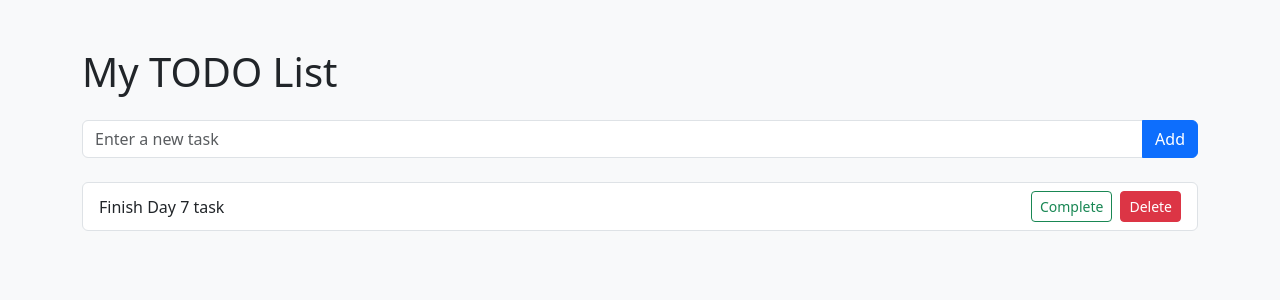
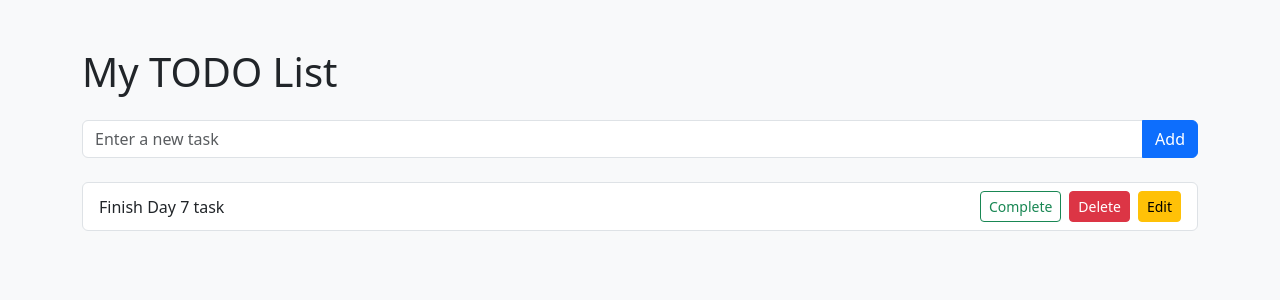
Before and after one commit to Farrelias04/flask_todo, a Flask app: page / in a window 1280 px wide. Shown: the top 300 px of the page. Run offline with Flask 3, Linux system fonts and the light colour scheme.

Commit message:
Day 7: Added edit functionality for tasks

```diff
--- a/app.py
+++ b/app.py
@@ -52,5 +52,16 @@ def complete(id):
     db.session.commit()
     return redirect("/")
 
+@app.route("/edit/<int:id>", methods=["GET", "POST"])
+def edit(id):
+    task = Task.query.get_or_404(id)
+
+    if request.method == "POST":
+        task.content = request.form['content']
+        db.session.commit()
+        return redirect("/")
+
+    return render_template("edit.html", task=task)
+
 if __name__ == "__main__":
     app.run(debug=True)
--- a/templates/index.html
+++ b/templates/index.html
@@ -36,6 +36,9 @@
                     <form action="/delete/{{ task.id }}" method="POST" style="margin: 0,">
                         <button class="btn btn-sm btn-danger">Delete</button>
                     </form>
+                    <form action="/edit//{{ task.id }}" method="GET">
+                        <button class="btn btn-sm btn-warning">Edit</button>
+                    </form>
                 </div>
             </li>
             {% else %}
```
Also changed, not shown: templates/edit.html (added, +18 -0 lines), todo.db.
